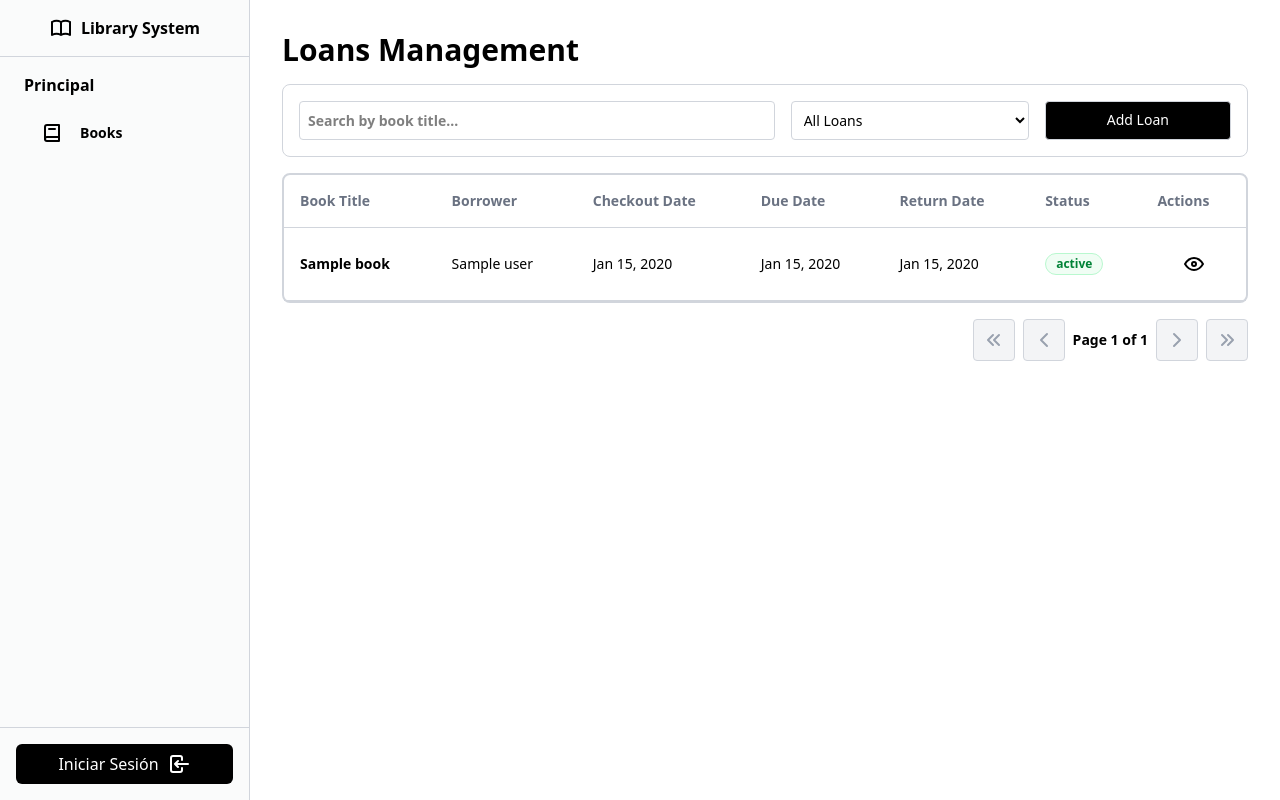
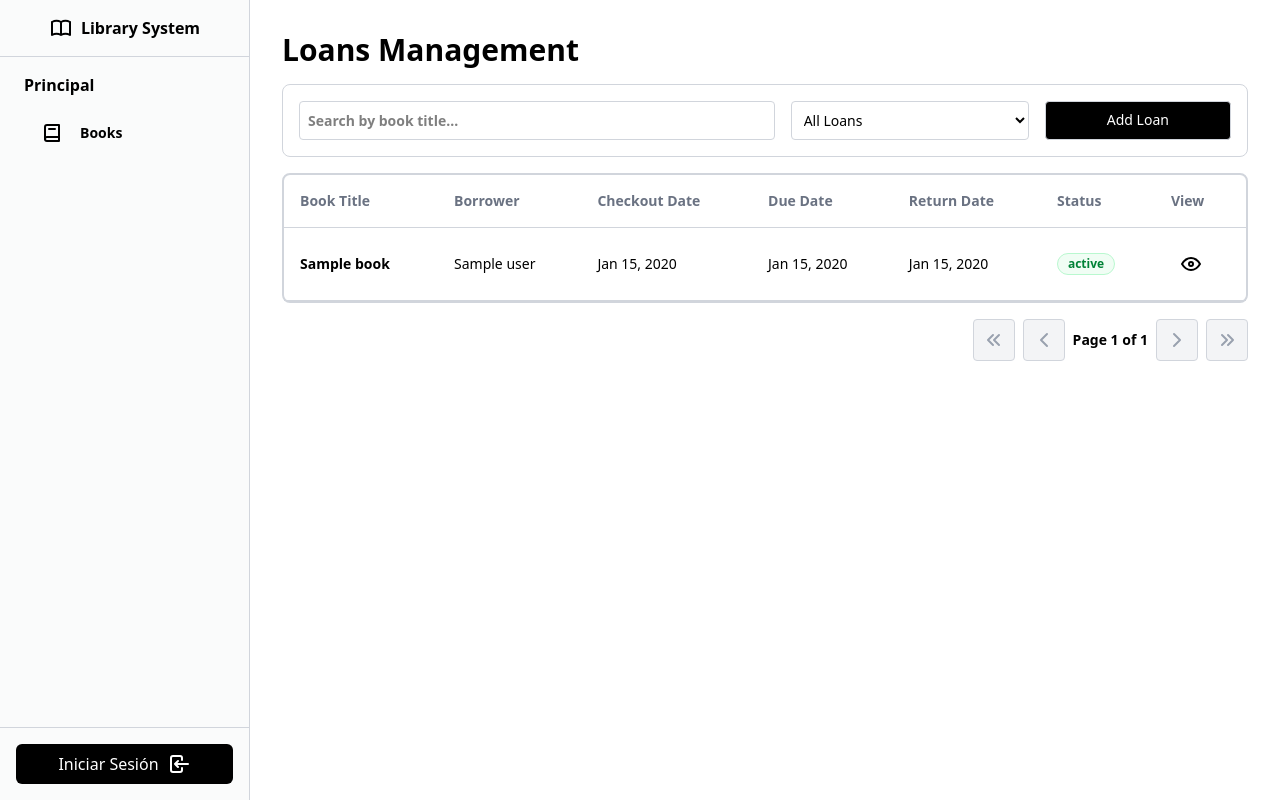
Before and after one commit to DarkMalk/django-gestion-biblioteca, a Django app: template app/templates/pages/loans/loans.html in a window 1280 px wide. Run offline with Django 5.2, Linux system fonts and the light colour scheme; the template is opened without the code that fills it: most values are stand-ins (such as "Sample title", 1, 10 or a date in 2020); style sheets or scripts are compiled from the project's sources.

Commit message:
Rename 'Actions' column to 'View' in loans table for clarity

```diff
--- a/app/templates/pages/loans/loans.html
+++ b/app/templates/pages/loans/loans.html
@@ -40,7 +40,7 @@
               <th class="p-4">Due Date</th>
               <th class="p-4">Return Date</th>
               <th class="p-4">Status</th>
-              <th class="p-4">Actions</th>
+              <th class="p-4">View</th>
             </tr>
           </thead>
           <tbody>
@@ -74,9 +74,11 @@
                     </div>
                   {% endif %}
                 </td>
-                <td class="p-4 flex items-center justify-center">
+                <td class="p-4">
                   <a href="{% url "loans" %}"
-                     class="p-2 hover:bg-black/20 rounded transition-colors">{% include "icons/eye.html" %}</a>
+                     class="flex w-fit p-2 hover:bg-black/20 rounded transition-colors">
+                    {% include "icons/eye.html" %}
+                  </a>
                 </td>
               </tr>
             {% endfor %}
```
